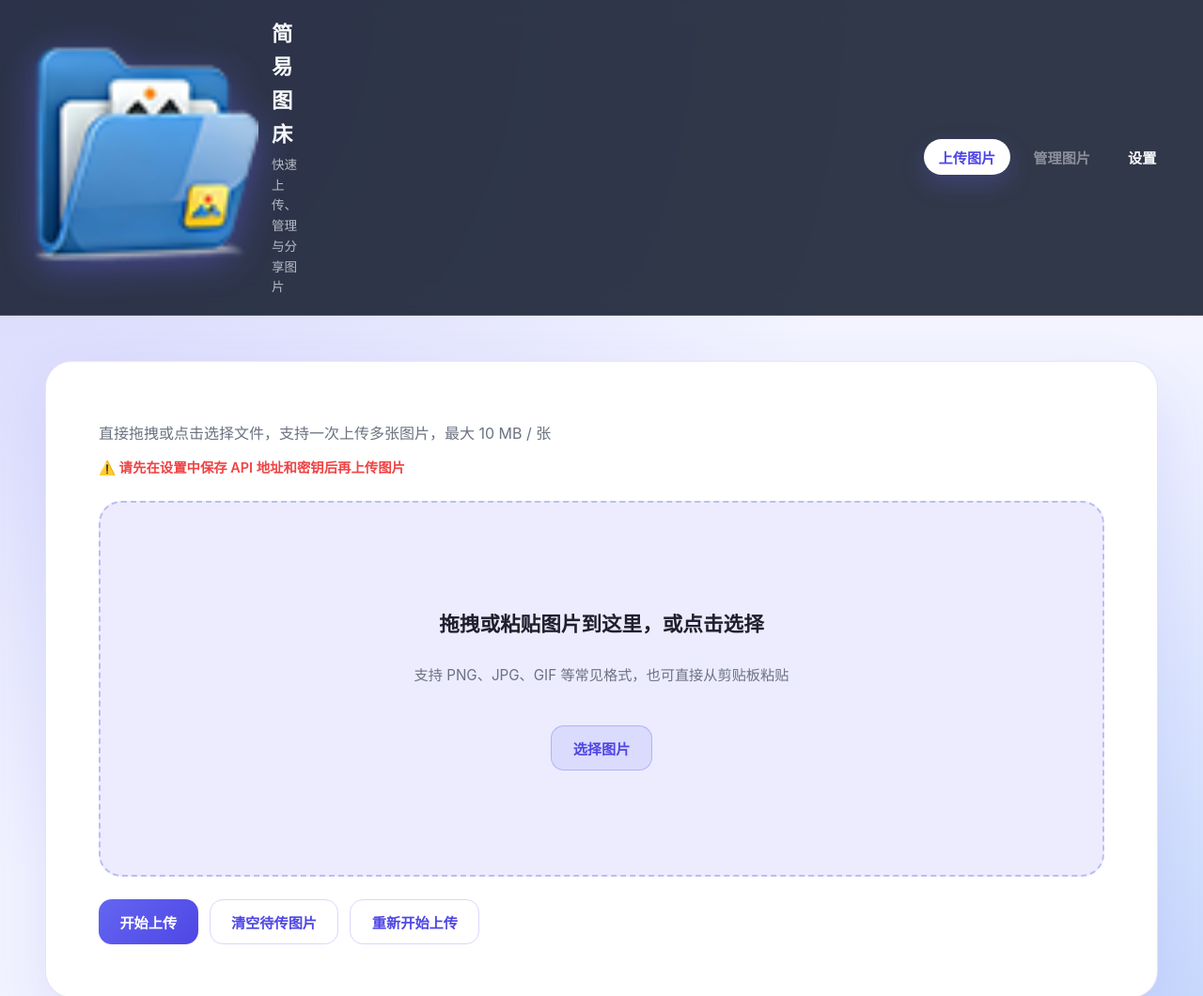
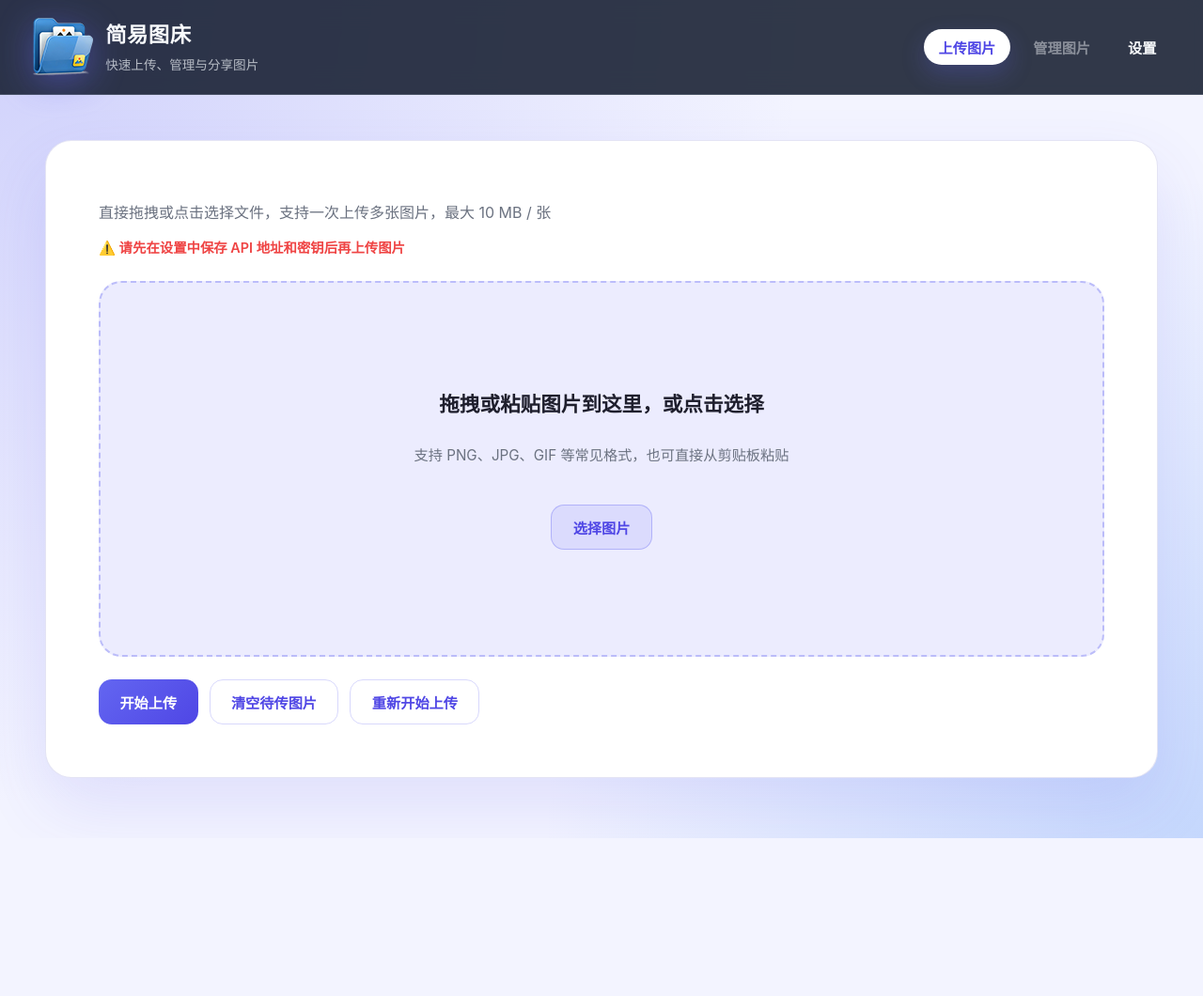
Before and after one commit to maiizii/easyimg, a plain HTML site: page index.html in a window 1280 px wide. Shown: the top 1060 px of the page at 94% size. After the commit the page ends 892 px from the top, so only its background shows below. Drawn offline with Linux system fonts and the light colour scheme.

Commit message:
Fix logo width to prevent distortion

```diff
--- a/assets/app.css
+++ b/assets/app.css
@@ -81,8 +81,8 @@ body {
 }
 
 .brand-logo {
-  width: 100%;
-  height: 100%;
+  width: 65px;
+  height: auto;
   object-fit: contain;
 }
 
```
